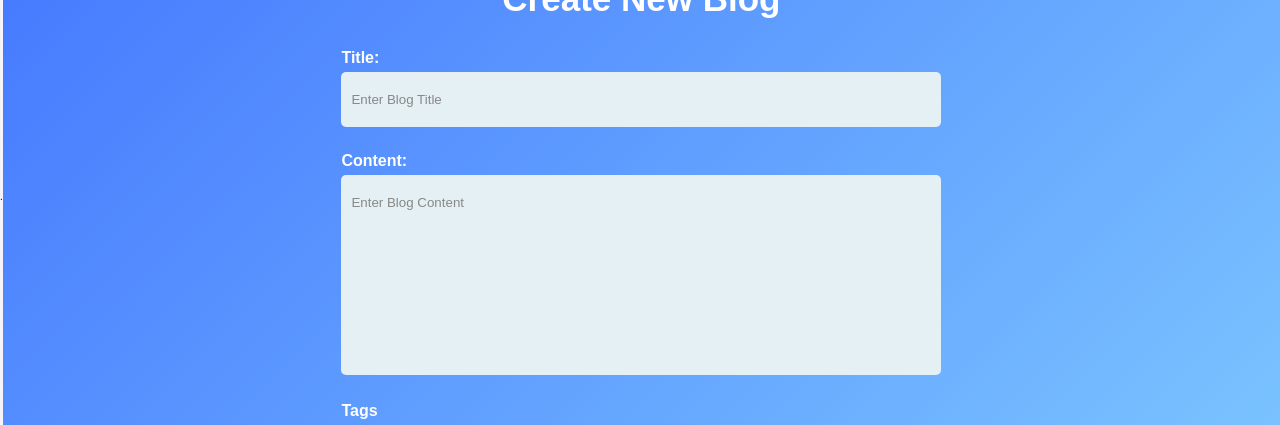
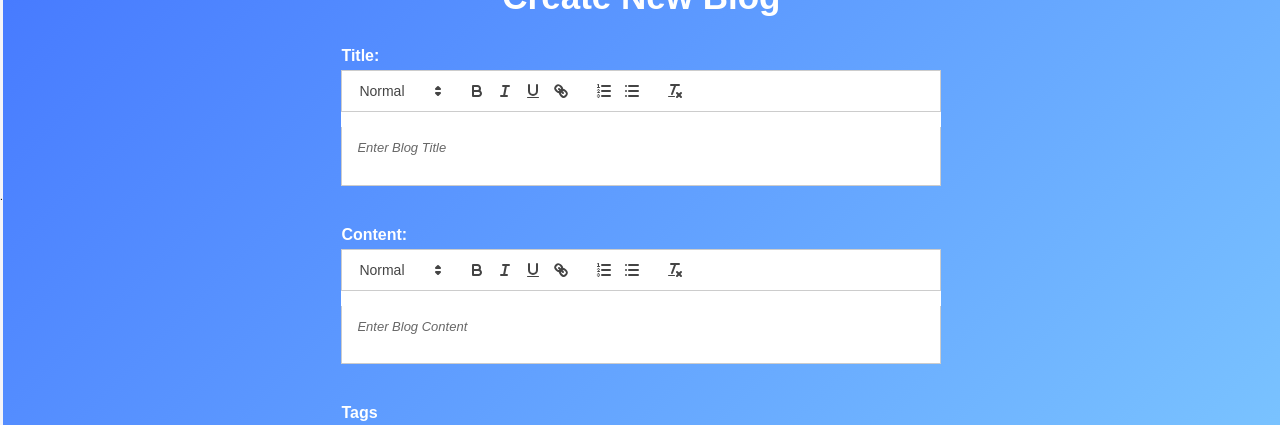
Before and after one commit to Counselllor/Counsellor-Web, a React (Vite) app: page /blogwrite in a window 1280 px wide. Shown: the part 204-629 px from the top of the page. Built offline with nearby package versions, Linux system fonts and the light colour scheme; no server answers; the database is empty; a web font is replaced by a local one.

Commit message:
Added Text editor

```diff
--- a/package.json
+++ b/package.json
@@ -36,6 +36,7 @@
     "react-markdown": "^9.0.1",
     "react-modal": "^3.16.1",
     "react-parallax-tilt": "^1.7.232",
+    "react-quill": "^2.0.0",
     "react-redux": "^9.1.2",
     "react-router-dom": "^6.25.1",
     "react-scroll-to-top": "^3.0.0",
--- a/src/components/blogs/BlogReadPage.jsx
+++ b/src/components/blogs/BlogReadPage.jsx
@@ -285,7 +285,9 @@ const BlogReadPage = () => {
       <div className="blog-read-page_container">
         <div className="blog-read-page">
           <div className="blog-header">
-            <h1 className="blog-title">{blog.title}</h1>
+            <h1 className="blog-title"  dangerouslySetInnerHTML={{
+      __html: blog.title,
+    }}/>
             <div className="blog-meta">
               <img src={blog.pic ? blog.pic :(blog.avatar ? blog.avatar : randomAvatar)} alt="Author Avatar" className="author-avatar" />
               <div className="meta-info">
--- a/src/components/blogs/Blogs.css
+++ b/src/components/blogs/Blogs.css
@@ -346,3 +346,18 @@ margin:20px 0px;
   white-space: nowrap;
 text-overflow: ellipsis;
 }
+.ql-editor{
+  color: black !important;
+}
+.ql-editor p ,.ql-editor li{
+  color: black !important;
+}
+#dark .ql-editor p ,.ql-editor li{
+  color: white !important;
+}
+#dark .quill{
+  background-color: #2d2d2d !important;
+}
+#dark .ql-toolbar {
+  background-color: white !important;
+}
--- a/src/components/blogs/Blogs.jsx
+++ b/src/components/blogs/Blogs.jsx
@@ -108,9 +108,13 @@ const Blogs = () => {
         <div className="blogs-list">
           {blogsData.map((blog, index) => (
             <div key={index} className="blog-card" onClick={() => navigate(blog.link)}>
-              <h2 className="clip-text">{blog.title}</h2>
+              <h2 className="clip-text"  dangerouslySetInnerHTML={{
+      __html: blog.title,
+    }}/>
               <p className="blog-date">{blog.date}</p>
-              <p className="clip-text">{blog.summary}</p>
+              <p className="clip-text"  dangerouslySetInnerHTML={{
+      __html: blog.summary,
+    }}/>
               <p className="blog-author">By: {blog.author}</p>
               <div className="blog-tags">
                 {blog.tags.map((tag, tagIndex) => (
--- a/src/components/blogs/Blogswrite.jsx
+++ b/src/components/blogs/Blogswrite.jsx
@@ -1,10 +1,13 @@
-import React, { useState, useEffect, useCallback, useContext } from 'react';
+import React, { useState, useEffect, useCallback, useContext, useRef } from 'react';
 import { Link, useNavigate } from 'react-router-dom';
 import { getDatabase, ref, set, update, get } from 'firebase/database';
 import Footer from "../Footer/Footer";
 import Logo from "../../assets/logo.webp";
 import { signOut } from "firebase/auth";
 import { Switch } from 'antd';
+import ReactQuill, { Quill } from 'react-quill';
+// const ReactQuill = dynamic(() => import('react-quill'), { ssr: false });
+import 'react-quill/dist/quill.snow.css';
 // import ReactMarkdown from 'react-markdown';
 // import remarkGfm from 'remark-gfm';
 // import rehypeRaw from 'rehype-raw';
@@ -25,6 +28,8 @@ const BlogWrite = () => {
   const { theme, toggleTheme } = useContext(ThemeContext);
   const navigate = useNavigate();
   const userId = localStorage.getItem('userUid');
+  let ref1=useRef()
+  let ref2=useRef()
 
   const handleThemeChange = useCallback(() => {
     toggleTheme();
@@ -144,15 +149,14 @@ const BlogWrite = () => {
     setMenuOpen(!menuOpen);
   }, [menuOpen]);
 function checkLength(e){
-  console.log(e.target)
+  console.log(ref1.current.value,title)
   let length=title.length
-  let temp=e.target.value
-  console.log(length,temp.length)
+  let temp=ref1.current.value
   if(temp.length<length){
-    setTitle(e.target.value)
+    setTitle(ref1.current.value)
   }
   if(title.length+1<=80){
-    setTitle(e.target.value)
+    setTitle(ref1.current.value)
   }else{
     if(!localStorage.getItem("showed")){
 
@@ -167,6 +171,9 @@ function checkLength(e){
   }
 
 }
+function updatedesc(){
+  setContent(ref2.current.value)
+}
   return (
     <>
        <Navbar/>
@@ -176,22 +183,27 @@ function checkLength(e){
       <form onSubmit={handleSubmit}>
         <div>
           <label htmlFor="title">Title:</label>
-          <input
+          <ReactQuill
+                      style={{background:"white",color:"black"}}
+
             type="text"
             id="title"
             placeholder='Enter Blog Title'
             value={title}
-            onChange={checkLength}
+          onChange={checkLength}
+          ref={ref1}
             required
           />
         </div>
         <div>
           <label htmlFor="content">Content:</label>
-          <textarea
+          <ReactQuill
             id="content"
-             placeholder='Enter Blog Content'
+            style={{background:"white",color:"black !important"}}
+            placeholder='Enter Blog Content'
             value={content}
-            onChange={(e) => setContent(e.target.value)}
+    ref={ref2}
+            onChange={updatedesc}
             required
           />
         </div>
```
Also changed, not shown: 1 other file (tests, documents, lock files or other folders).
